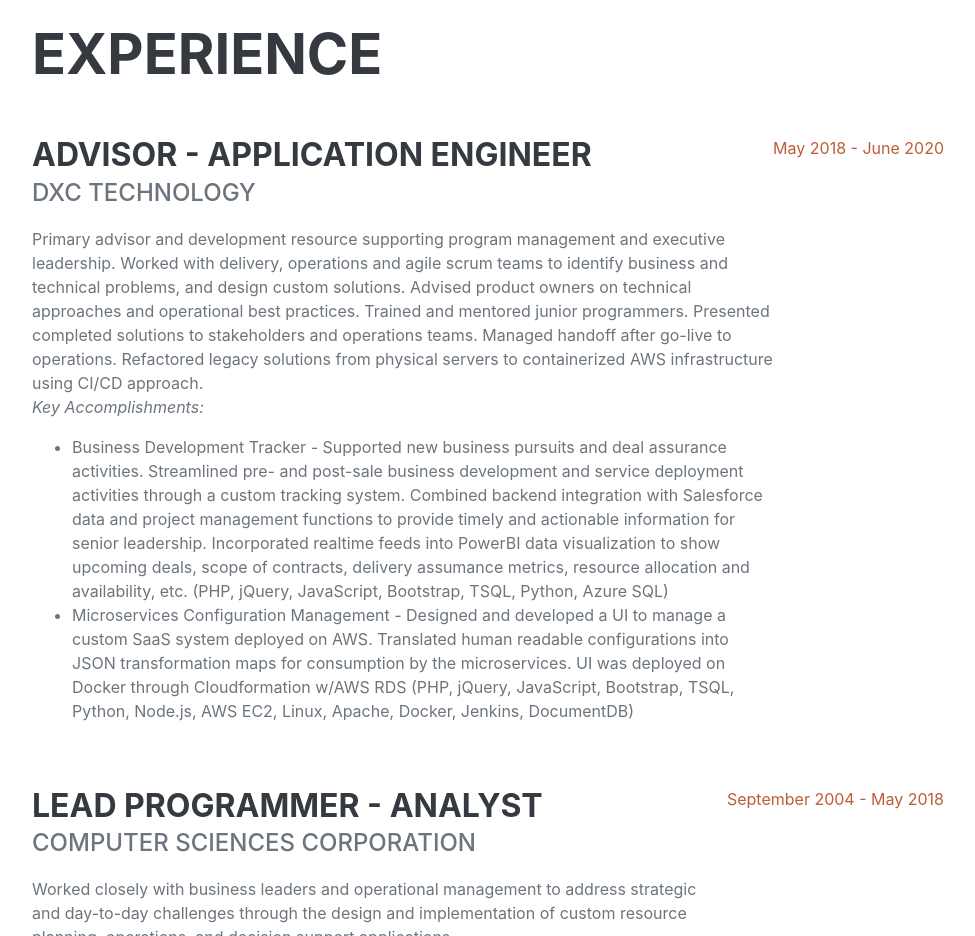
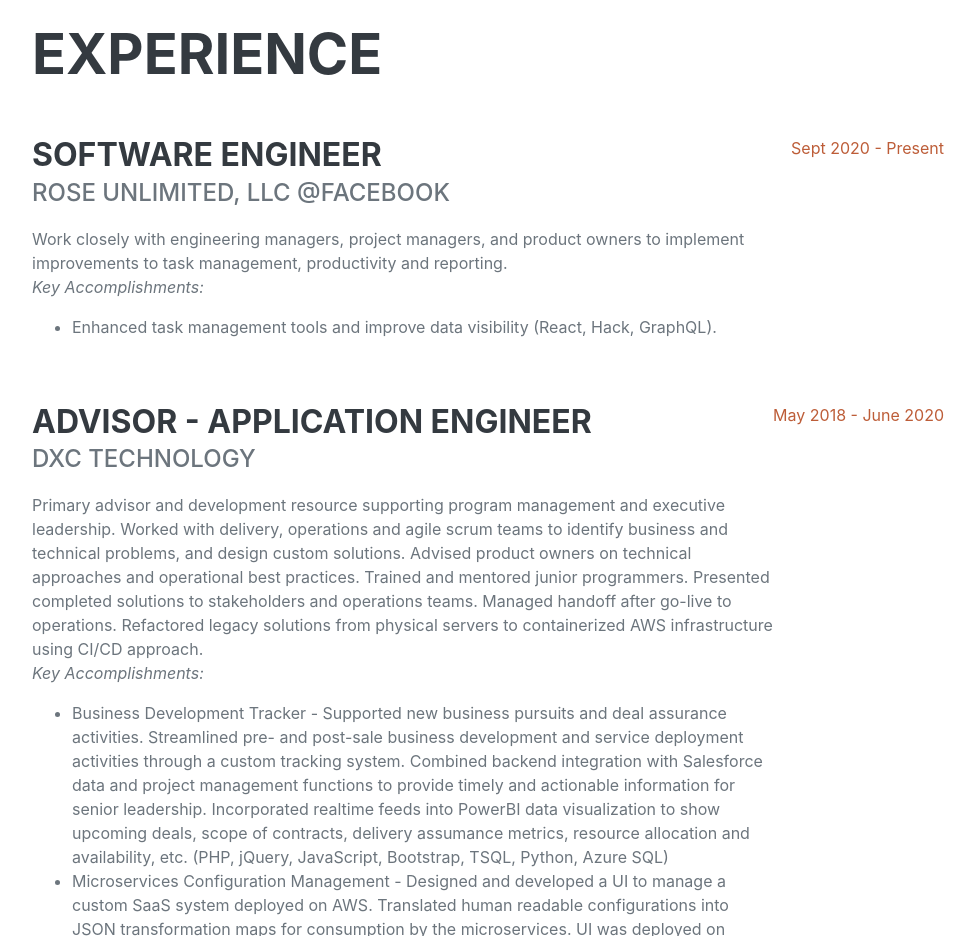
Before and after one commit to csteele5/steele-lounge-home, a plain HTML site: page index.html in a window 1280 px wide. Shown: the part 1660-2596 px from the top of the page, without its empty margins (288-1263 px from the left). Drawn offline with nearby package versions, Linux system fonts and the light colour scheme; a web font is replaced by a local one.

Commit message:
Update experience.

```diff
--- a/index.html
+++ b/index.html
@@ -160,6 +160,29 @@
       <section class="resume-section" id="experience">
         <div class="resume-section-content">
           <h2 class="mb-5">Experience</h2>
+          <div
+            class="d-flex flex-column flex-md-row justify-content-between mb-5"
+          >
+            <div class="flex-grow-1">
+              <h3 class="mb-0">Software Engineer</h3>
+              <div class="subheading mb-3">Rose Unlimited, LLC @Facebook</div>
+              <p>
+                Work closely with engineering managers, project managers, and
+                product owners to implement improvements to task management,
+                productivity and reporting.
+                <br /><i>Key Accomplishments:</i>
+              </p>
+              <ul>
+                <li>
+                  Enhanced task management tools and improve data visibility
+                  (React, Hack, GraphQL).
+                </li>
+              </ul>
+            </div>
+            <div class="flex-shrink-0">
+              <span class="text-primary">Sept 2020 - Present</span>
+            </div>
+          </div>
           <div
             class="d-flex flex-column flex-md-row justify-content-between mb-5"
           >
```
